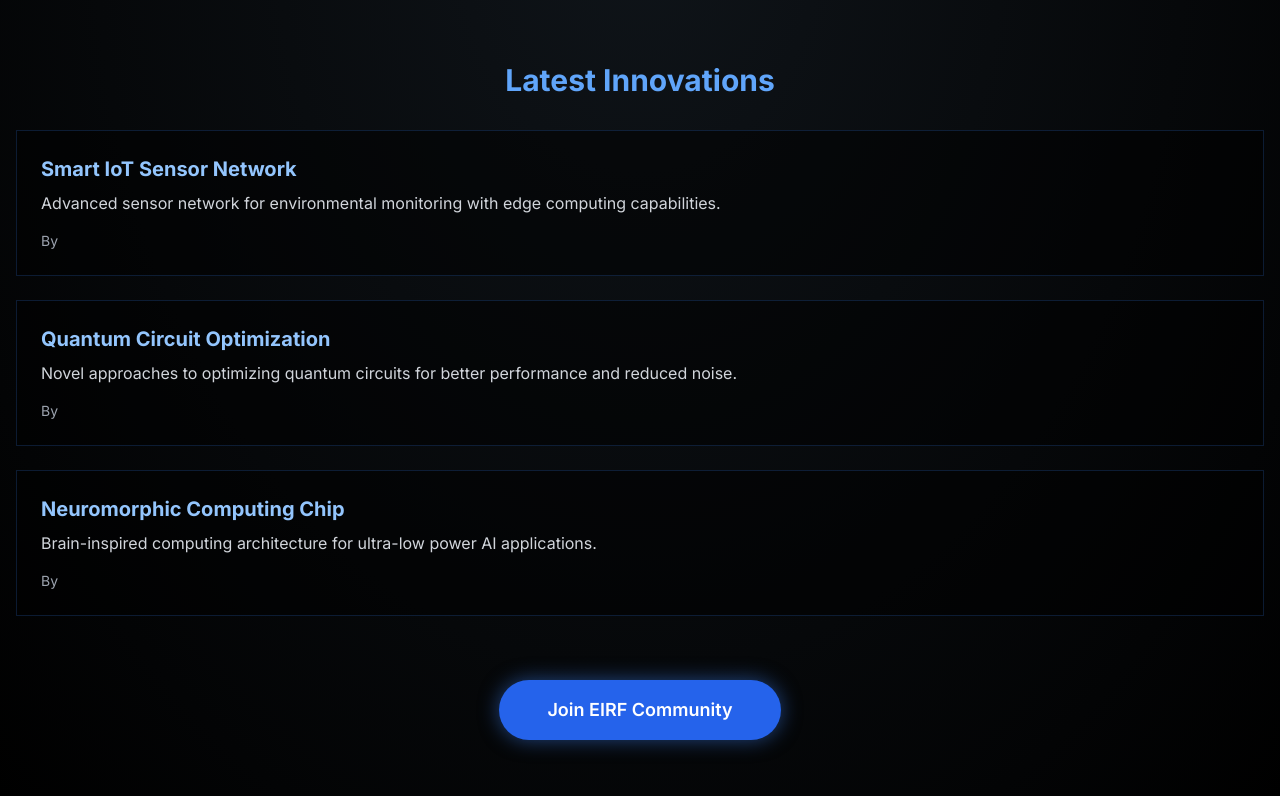
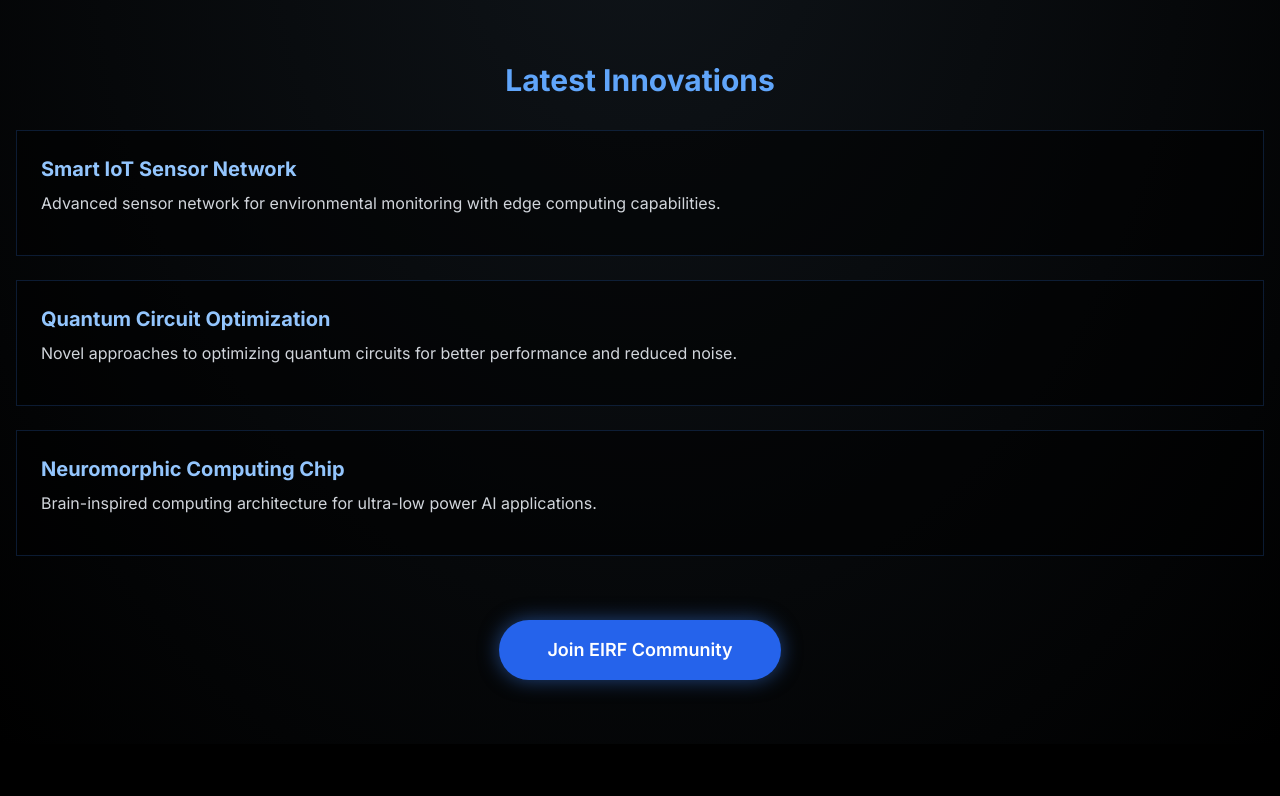
Before and after one commit to manisha696/irfc-join-website, a Next.js app: page /communities/eirf in a window 1280 px wide. Shown: the part 964-1760 px from the top of the page. After the commit the page ends 1708 px from the top, so only its background shows below. Built offline with nearby package versions, Linux system fonts and the light colour scheme.

Commit message:
Update page.tsx

```diff
--- a/app/communities/eirf/page.tsx
+++ b/app/communities/eirf/page.tsx
@@ -134,7 +134,7 @@ export default function EIRFPage() {
                 <h4 className="text-xl font-bold mb-2 text-blue-300">{project.title}</h4>
                 <p className="text-gray-300 mb-4">{project.description}</p>
                 <div className="flex justify-between items-center text-sm text-gray-400">
-                  <span>By {project.author}</span>
+                  <span>  {project.author}</span>
                   <span>{project.date}</span>
                 </div>
               </motion.div>
```
